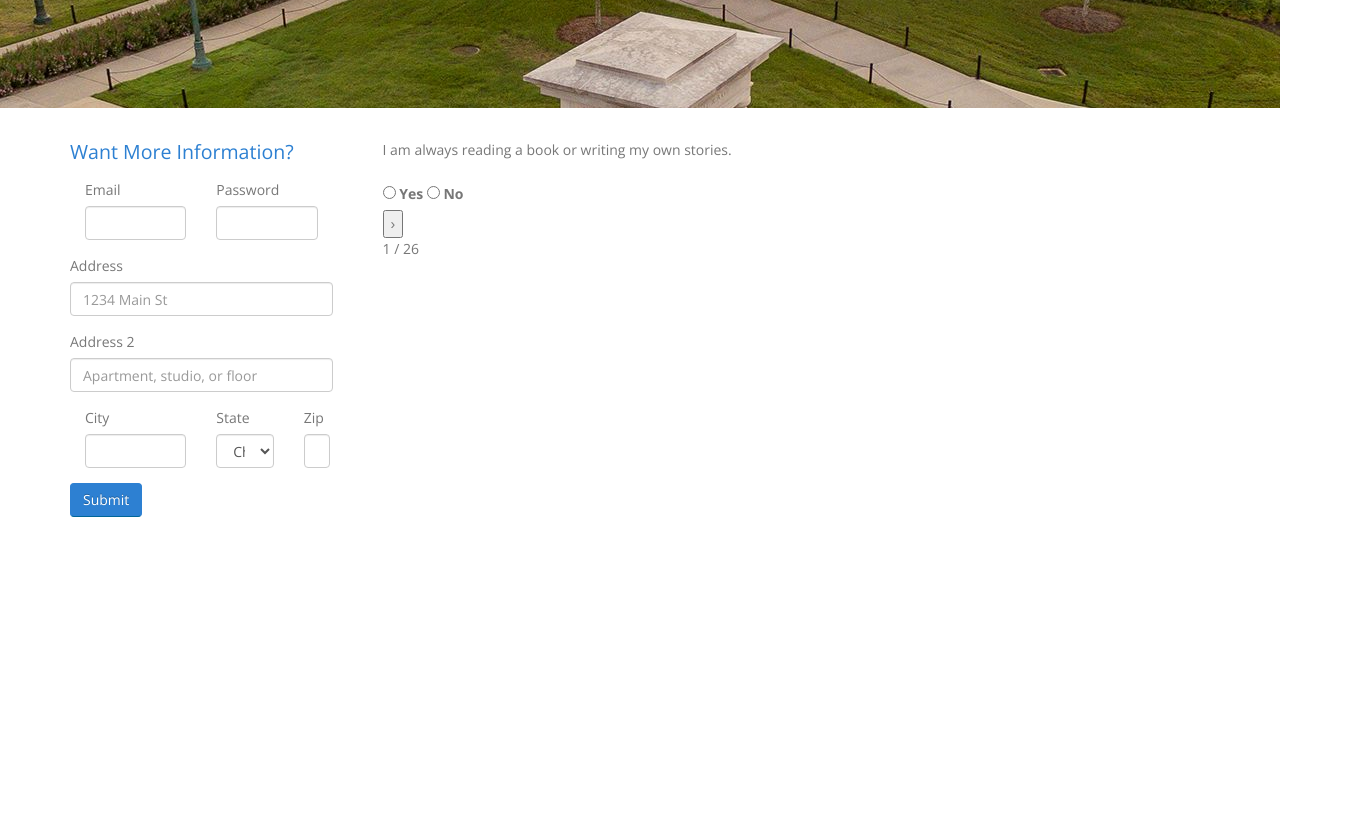
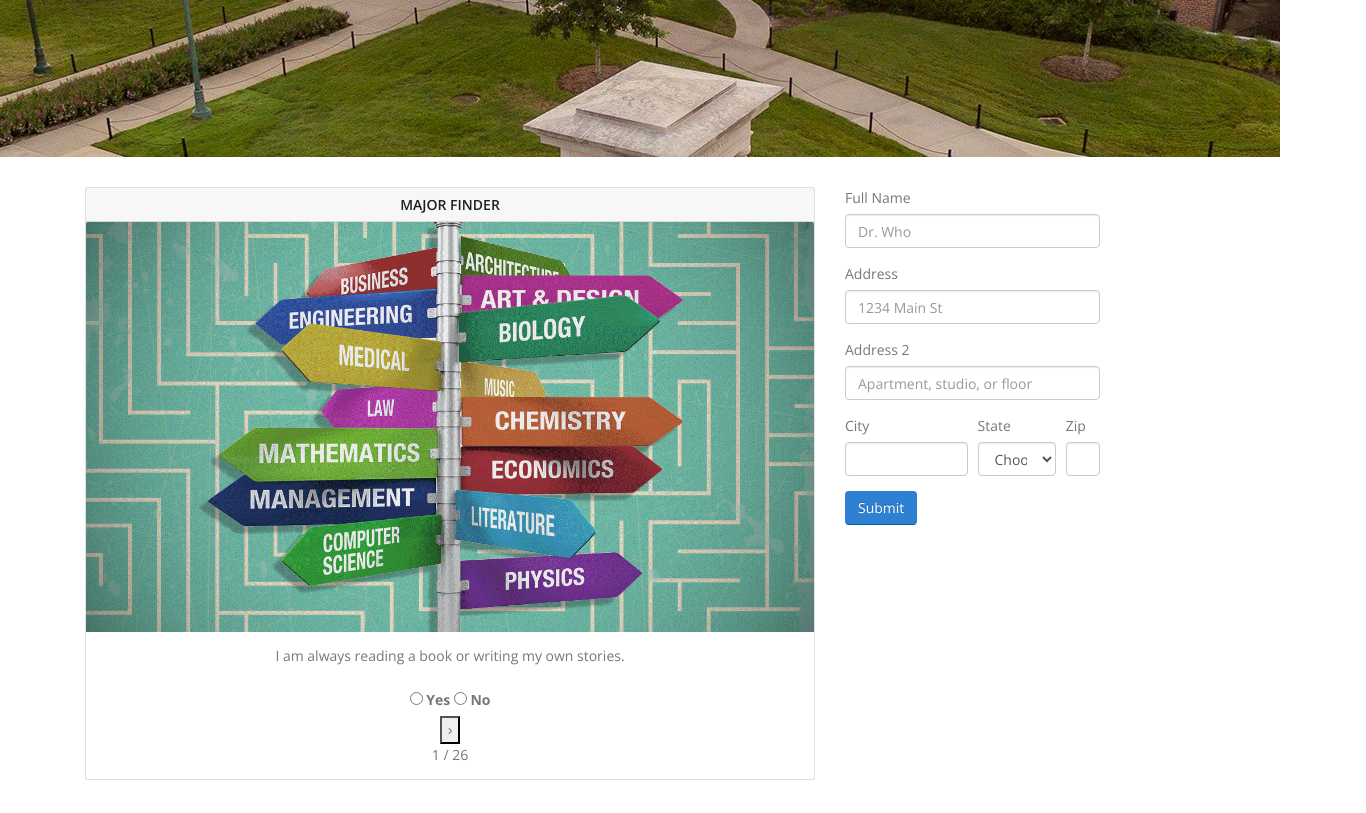
Before and after one commit to MrCrashocaster/outreach, a plain HTML site: page www.outreach.olemiss.edu/major/majorfinder.html in a window 1280 px wide. Shown: the part 360-1173 px from the top of the page, 1366 px wide, since content can reach past the window. Drawn offline with nearby package versions, Linux system fonts and the light colour scheme.

Commit message:
Updated Framework

```diff
--- a/www.outreach.olemiss.edu/major/majorfinder.html
+++ b/www.outreach.olemiss.edu/major/majorfinder.html
@@ -21,6 +21,7 @@
 				<link href="https://fonts.googleapis.com/css?family=Open+Sans:300,400,600,700,800%7CShadows+Into+Light" rel="stylesheet" type="text/css"/>
 
 				<!-- Vendor CSS -->
+				<link rel="stylesheet" href="https://stackpath.bootstrapcdn.com/bootstrap/4.4.1/css/bootstrap.min.css" integrity="sha384-Vkoo8x4CGsO3+Hhxv8T/Q5PaXtkKtu6ug5TOeNV6gBiFeWPGFN9MuhOf23Q9Ifjh" crossorigin="anonymous">
 				<link rel="stylesheet" href="../vendor/bootstrap/css/bootstrap.min.css"/>
 				<link rel="stylesheet" href="../vendor/font-awesome/css/font-awesome.min.css"/>
 				<link rel="stylesheet" href="../vendor/simple-line-icons/css/simple-line-icons.min.css"/>
@@ -288,53 +289,14 @@
 				</section>
 				<div class="container">
 					<div class="row">
-						<div class="col-md-3 mr-lg">
-							<aside class="sidebar" id="sidebar" data-plugin-sticky data-plugin-options='{"minWidth": 991, "containerSelector": ".container", "padding": {"top": 90}}'>
-								<h4 class="heading-primary">Want More Information?</h4>
-								<ul class="nav nav-list mb-xl show-bg-active">
-									<form>
-										<div class="form-row">
-											<div class="form-group col-md-6">
-												<label for="inputEmail4">Email</label>
-												<input type="email" class="form-control" id="inputEmail4">
-													</div>
-											<div class="form-group col-md-6">
-												<label for="inputPassword4">Password</label>
-												<input type="password" class="form-control" id="inputPassword4">
-													</div>
-										</div>
-										<div class="form-group">
-											<label for="inputAddress">Address</label>
-											<input type="text" class="form-control" id="inputAddress" placeholder="1234 Main St">
-												</div>
-										<div class="form-group">
-											<label for="inputAddress2">Address 2</label>
-											<input type="text" class="form-control" id="inputAddress2" placeholder="Apartment, studio, or floor">
-												</div>
-										<div class="form-row">
-											<div class="form-group col-md-6">
-												<label for="inputCity">City</label>
-												<input type="text" class="form-control" id="inputCity">
-													</div>
-											<div class="form-group col-md-4">
-												<label for="inputState">State</label>
-												<select id="inputState" class="form-control">
-													<option selected>Choose...</option>
-													<option>...</option>
-												</select>
-											</div>
-											<div class="form-group col-md-2">
-												<label for="inputZip">Zip</label>
-												<input type="text" class="form-control" id="inputZip">
-													</div>
-										</div>
 
-										<button type="submit" class="btn btn-primary">Submit</button>
-									</form>
-									</aside>
-						</div>
+
 						<div class="col-md-8 mb-lg">
 
+							<div class="card text-center">
+							  <h5 class="card-header">Major Finder</h5>
+							  <img src="img/major.jpg" class="card-img-top" alt="...">
+							  <div class="card-body">
 								<section class="quiz">
 
 									<!-- current question displayed to the user -->
@@ -374,16 +336,53 @@
 											</script>
 									</div>
 
-								<!-- loading message -->
-								<p id="quiz__loading-chart" style="display: none;">Loading interactive graph...</p>
+								</section>
 
-								<!-- ChartJS chart -->
-								<div class="quiz__chart-outer-wrap">
-									<div class="quiz__chart-inner-wrap">
-										<canvas id="quiz__chart" width="1400" height="1088" style="width: 700px; height: 544px;"></canvas>
+							  </div>
+
+							</div>
+
+
+						</div>
+
+						<div class="col-md-3 mr-lg">
+							<aside class="sidebar" id="sidebar" data-plugin-sticky data-plugin-options='{"minWidth": 991, "containerSelector": ".container", "padding": {"top": 90}}'>
+
+								<form>
+								 <div class="form-group">
+								   <label for="inputAddress">Full Name</label>
+								   <input type="text" class="form-control" id="inputAddress" placeholder="Dr. Who">
+								  </div>
+								  <div class="form-group">
+									<label for="inputAddress">Address</label>
+									<input type="text" class="form-control" id="inputAddress" placeholder="1234 Main St">
+								  </div>
+								  <div class="form-group">
+									<label for="inputAddress2">Address 2</label>
+									<input type="text" class="form-control" id="inputAddress2" placeholder="Apartment, studio, or floor">
+								  </div>
+								  <div class="form-row">
+									<div class="form-group col-md-6">
+									  <label for="inputCity">City</label>
+									  <input type="text" class="form-control" id="inputCity">
+									</div>
+									<div class="form-group col-md-4">
+									  <label for="inputState">State</label>
+									  <select id="inputState" class="form-control">
+										<option selected>Choose...</option>
+										<option>...</option>
+									  </select>
+									</div>
+									<div class="form-group col-md-2">
+									  <label for="inputZip">Zip</label>
+									  <input type="text" class="form-control" id="inputZip">
 									</div>
 								  </div>
-							</section>
+
+								  <button type="submit" class="btn btn-primary">Submit</button>
+								</form>
+
+									</aside>
 						</div>
 					</div>
 				</div>
@@ -393,8 +392,6 @@
 							<div class="col-md-12 center">
 								<div class="row">
 									<div class="col-md-12 center">
-
-
 
 
 
@@ -449,6 +446,9 @@
 			</div>
 
 			<!-- Vendor -->
+			<script src="https://code.jquery.com/jquery-3.4.1.slim.min.js" integrity="sha384-J6qa4849blE2+poT4WnyKhv5vZF5SrPo0iEjwBvKU7imGFAV0wwj1yYfoRSJoZ+n" crossorigin="anonymous"></script>
+			<script src="https://cdn.jsdelivr.net/npm/popper.js@1.16.0/dist/umd/popper.min.js" integrity="sha384-Q6E9RHvbIyZFJoft+2mJbHaEWldlvI9IOYy5n3zV9zzTtmI3UksdQRVvoxMfooAo" crossorigin="anonymous"></script>
+			<script src="https://stackpath.bootstrapcdn.com/bootstrap/4.4.1/js/bootstrap.min.js" integrity="sha384-wfSDF2E50Y2D1uUdj0O3uMBJnjuUD4Ih7YwaYd1iqfktj0Uod8GCExl3Og8ifwB6" crossorigin="anonymous"></script>
 			<script src="../vendor/jquery/jquery.min.js"></script>
 			<script src="../vendor/jquery.appear/jquery.appear.min.js"></script>
 			<script src="../vendor/jquery.easing/jquery.easing.min.js"></script>
```
Also changed, not shown: www.outreach.olemiss.edu/major/img/major.jpg (added). Lines whose indentation alone changed are shown as unchanged.
